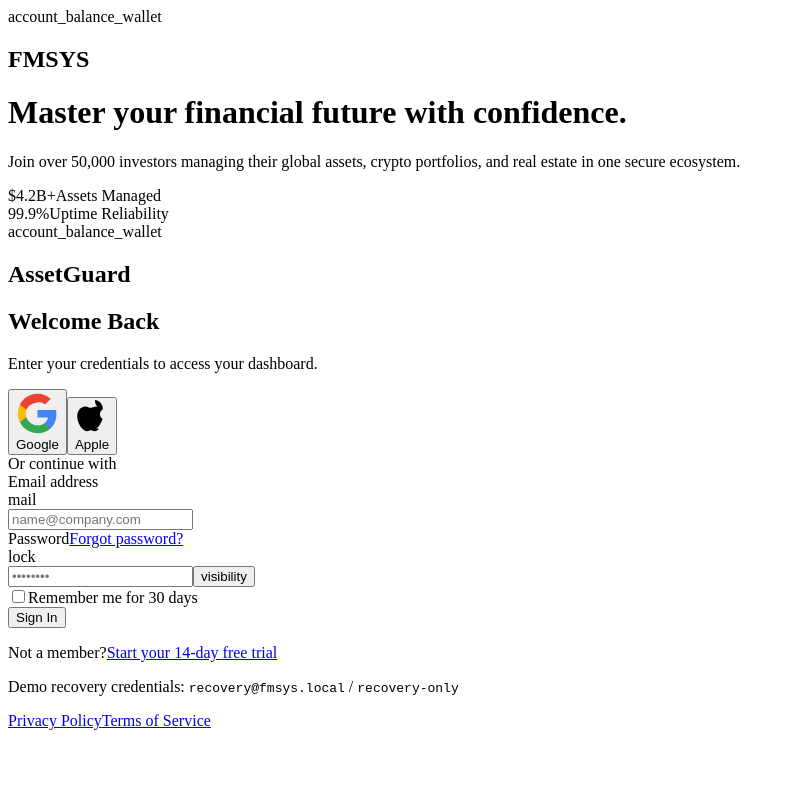
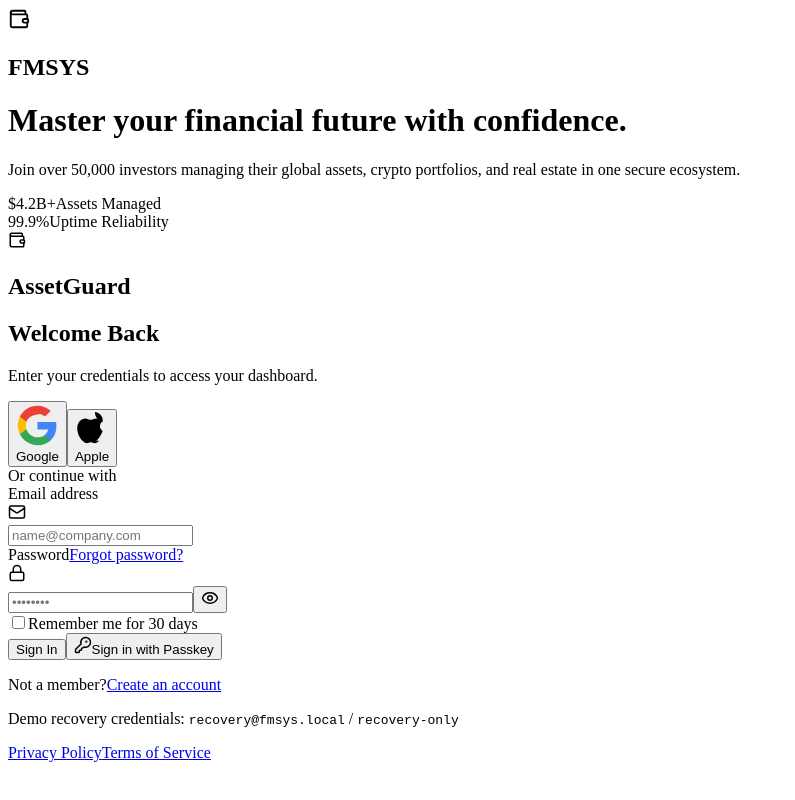
Before and after one commit to trnet4334/FMsys, a Next.js app in the folder apps/web/: page /login in a window 1280 px wide. Shown: the whole page, without its empty margins (0-795 px from the left). Built offline with nearby package versions, Linux system fonts and the light colour scheme; no server answers.

Commit message:
feat: update login page with password login and Passkey

```diff
--- a/apps/web/app/login/page.tsx
+++ b/apps/web/app/login/page.tsx
@@ -1,15 +1,5 @@
-import { cookies } from 'next/headers';
-import { redirect } from 'next/navigation';
-
 import { LoginPanel } from '../../src/components/auth/login-panel';
 
-export default async function LoginPage() {
-  const cookieStore = await cookies();
-  const state = cookieStore.get('fm_session_state')?.value;
-
-  if (state === 'authenticated') {
-    redirect('/dashboard');
-  }
-
+export default function LoginPage() {
   return <LoginPanel />;
 }
--- a/apps/web/src/components/auth/login-panel.tsx
+++ b/apps/web/src/components/auth/login-panel.tsx
@@ -3,7 +3,9 @@
 import { FormEvent, useState } from 'react';
 import { useRouter, useSearchParams } from 'next/navigation';
 
-import { startOAuthLogin, startRecoveryLogin } from '../../lib/auth-client';
+import { Eye, KeyRound, Lock, Mail, Wallet } from 'lucide-react';
+
+import { login, startOAuthLogin } from '../../lib/auth-client';
 
 export function LoginPanel() {
   const router = useRouter();
@@ -26,7 +28,7 @@ export function LoginPanel() {
     }
   }
 
-  async function handleRecoverySubmit(event: FormEvent<HTMLFormElement>) {
+  async function handleLoginSubmit(event: FormEvent<HTMLFormElement>) {
     event.preventDefault();
     setError(null);
     setPending(true);
@@ -36,13 +38,30 @@ export function LoginPanel() {
     const password = String(formData.get('password') ?? '');
 
     try {
-      await startRecoveryLogin({ email, password });
-      router.push(`/mfa?next=${encodeURIComponent(nextPath)}`);
+      const result = await login(email, password);
+      if (result.sessionState === 'authenticated') {
+        router.push(nextPath);
+      } else if (result.sessionState === 'mfa_setup') {
+        router.push('/mfa/setup');
+      } else {
+        router.push(`/mfa?next=${encodeURIComponent(nextPath)}`);
+      }
     } catch (authError) {
-      setError(authError instanceof Error ? authError.message : 'Recovery login failed');
+      const code = authError instanceof Error ? authError.message : '';
+      if (code === 'account_locked') {
+        setError('Account is temporarily locked. Try again later.');
+      } else if (code === 'account_not_active') {
+        setError('Account not yet activated. Check your email.');
+      } else {
+        setError('Invalid email or password.');
+      }
     } finally {
       setPending(false);
     }
+  }
+
+  function handlePasskeyClick() {
+    console.log('Passkey authentication coming soon');
   }
 
   return (
@@ -55,7 +74,7 @@ export function LoginPanel() {
           </div>
           <div className="relative z-10 flex items-center gap-3">
             <div className="size-10 rounded-lg bg-[var(--ink-0)] text-white flex items-center justify-center">
-              <span className="material-symbols-outlined text-2xl">account_balance_wallet</span>
+              <Wallet size={22} />
             </div>
             <h2 className="text-2xl font-semibold tracking-tight">FMSYS</h2>
           </div>
@@ -83,7 +102,7 @@ export function LoginPanel() {
           <div className="mx-auto w-full max-w-sm lg:max-w-md">
             <div className="lg:hidden flex items-center gap-3 mb-10">
               <div className="size-9 rounded-lg bg-[var(--ink-0)] text-white flex items-center justify-center">
-                <span className="material-symbols-outlined text-xl">account_balance_wallet</span>
+                <Wallet size={18} />
               </div>
               <h2 className="text-xl font-semibold tracking-tight">AssetGuard</h2>
             </div>
@@ -140,14 +159,14 @@ export function LoginPanel() {
                 <span className="bg-[var(--bg-0)] px-3 text-[var(--ink-1)]">Or continue with</span>
               </div>
             </div>
-            <form onSubmit={handleRecoverySubmit} className="space-y-5">
+            <form onSubmit={handleLoginSubmit} className="space-y-5">
               <div>
                 <label className="block text-sm font-medium mb-2" htmlFor="email">
                   Email address
                 </label>
                 <div className="relative group">
                   <div className="absolute inset-y-0 left-0 flex items-center pl-3 pointer-events-none text-[var(--ink-1)] group-focus-within:text-[var(--brand)] transition-colors">
-                    <span className="material-symbols-outlined text-xl">mail</span>
+                    <Mail size={18} />
                   </div>
                   <input
                     autoComplete="email"
@@ -166,13 +185,13 @@ export function LoginPanel() {
                   <label className="block text-sm font-medium" htmlFor="password">
                     Password
                   </label>
-                  <a className="text-sm font-semibold text-[var(--brand)] hover:text-[var(--brand)]/80" href="#">
+                  <a className="text-sm font-semibold text-[var(--brand)] hover:text-[var(--brand)]/80" href="/forgot-password">
                     Forgot password?
                   </a>
                 </div>
                 <div className="relative group">
                   <div className="absolute inset-y-0 left-0 flex items-center pl-3 pointer-events-none text-[var(--ink-1)] group-focus-within:text-[var(--brand)] transition-colors">
-                    <span className="material-symbols-outlined text-xl">lock</span>
+                    <Lock size={18} />
                   </div>
                   <input
                     autoComplete="current-password"
@@ -188,7 +207,7 @@ export function LoginPanel() {
                     className="absolute inset-y-0 right-0 flex items-center pr-3 text-[var(--ink-1)] hover:text-[var(--ink-0)]"
                     type="button"
                   >
-                    <span className="material-symbols-outlined text-xl">visibility</span>
+                    <Eye size={18} />
                   </button>
                 </div>
               </div>
@@ -212,13 +231,22 @@ export function LoginPanel() {
                 >
                   Sign In
                 </button>
+                <button
+                  type="button"
+                  disabled={pending}
+                  onClick={handlePasskeyClick}
+                  className="flex w-full items-center justify-center gap-2 rounded-lg border border-[var(--line)] py-3 text-sm font-semibold text-[var(--ink-0)] hover:bg-slate-50 transition-colors disabled:opacity-60 disabled:cursor-not-allowed"
+                >
+                  <KeyRound size={18} />
+                  Sign in with Passkey
+                </button>
               </div>
             </form>
             {error ? <p className="mt-4 text-sm text-red-600">{error}</p> : null}
             <p className="mt-6 text-center text-sm text-[var(--ink-1)]">
               Not a member?
-              <a className="ml-2 font-semibold text-[var(--brand)] hover:text-[var(--brand)]/80" href="#">
-                Start your 14-day free trial
+              <a className="ml-2 font-semibold text-[var(--brand)] hover:text-[var(--brand)]/80" href="/register">
+                Create an account
               </a>
             </p>
             <p className="mt-3 text-center text-xs text-[var(--ink-1)]">
```
